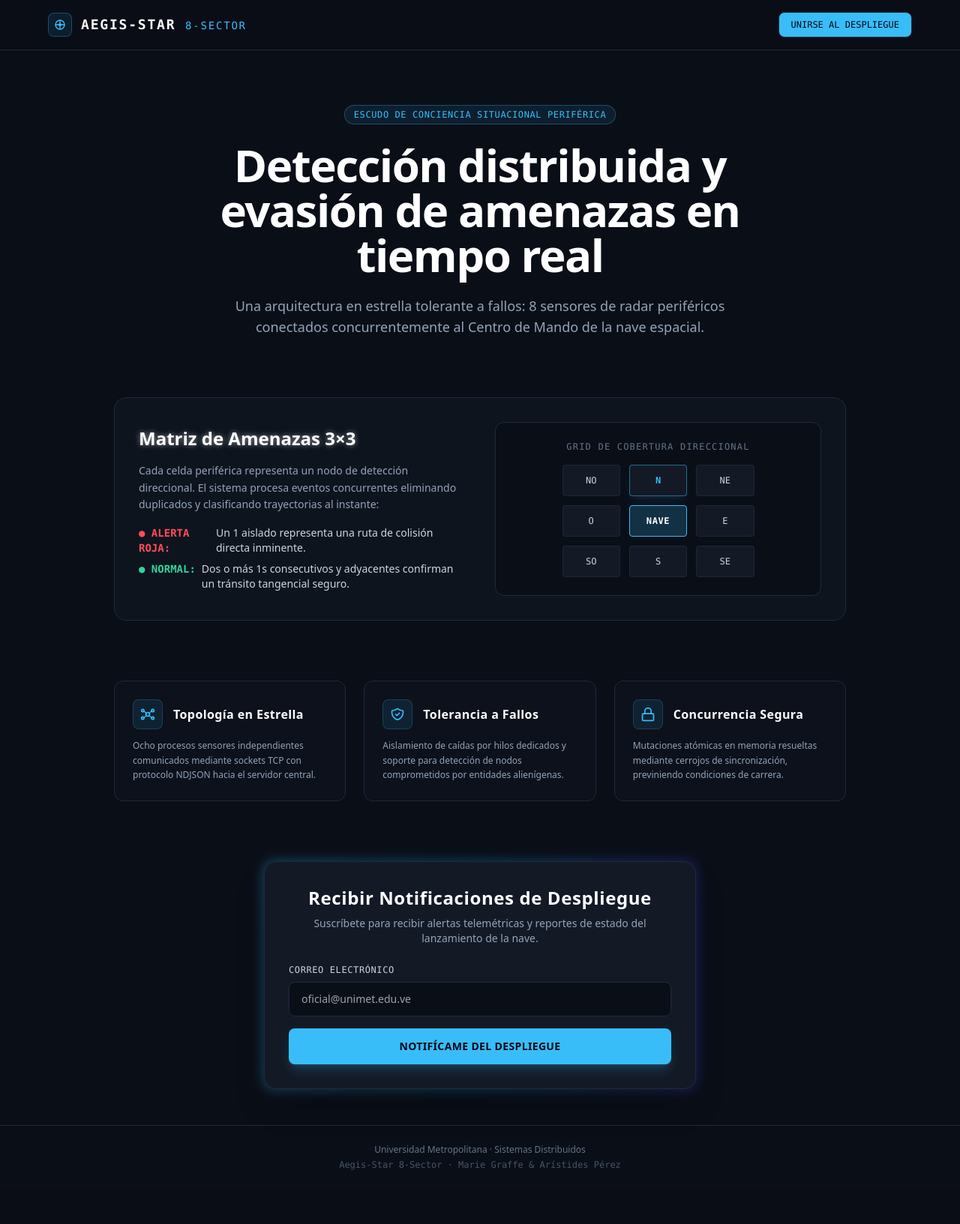
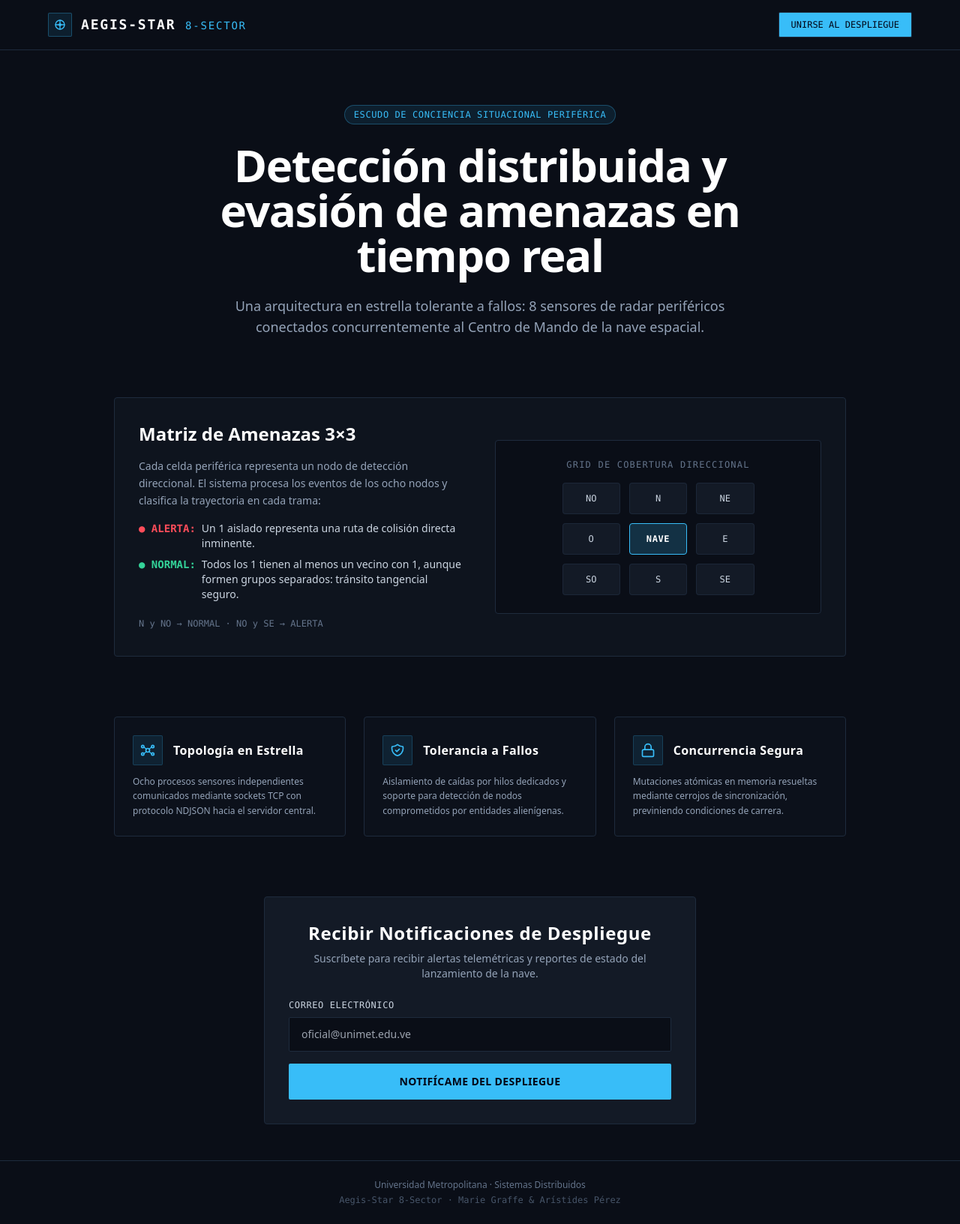
Before and after one commit to Aristides-19/aegis-star, a FastAPI app: page / in a window 1280 px wide. Shown: the whole page at 75% size. Before the commit the page ends 1561 px from the top, so only its background shows below. Run offline with FastAPI, Linux system fonts and the light colour scheme; some libraries are stand-ins or nearby versions.

Commit message:
fix(web): restore the cleaned landing the merge reverted
The old branch that came back with the merge carried Marie's first version of
index.html, so the neon glow, the rounded corners, the highlighted N cell and
ALERTA ROJA returned, and the two example rows were dropped.

Restored from 866a2a7 and re-checked: no glow, round corners only on the
badge, eight identical sector cells, ALERTA on its own, examples present.

```diff
--- a/web/templates/index.html
+++ b/web/templates/index.html
@@ -48,14 +48,13 @@
 <body class="bg-spaceBg text-slate-200 font-sans min-h-screen flex flex-col justify-between selection:bg-accentCyan selection:text-black">
 
   <!-- BARRA DE NAVEGACIÓN -->
-  <header class="border-b border-spaceBorder bg-spaceBg/90 backdrop-blur sticky top-0 z-50 px-4 sm:px-6 py-4">
+  <header class="border-b border-spaceBorder bg-spaceBg sticky top-0 z-50 px-4 sm:px-6 py-4">
     <div class="max-w-6xl mx-auto flex items-center justify-between gap-2">
 
-      <!-- Título de la marca con ícono de radar animado -->
+      <!-- Título de la marca con ícono de radar -->
       <div class="flex items-center space-x-3">
-        <div class="relative flex items-center justify-center w-8 h-8 rounded-lg bg-accentCyan/10 border border-accentCyan/30 text-accentCyan flex-shrink-0">
-          <span class="animate-ping absolute inline-flex h-full w-full rounded-lg bg-accentCyan opacity-25"></span>
-          <svg class="w-4 h-4 text-accentCyan relative z-10" fill="none" stroke="currentColor" viewBox="0 0 24 24">
+        <div class="flex items-center justify-center w-8 h-8 rounded-sm bg-accentCyan/10 border border-accentCyan/30 text-accentCyan flex-shrink-0">
+          <svg class="w-4 h-4 text-accentCyan" fill="none" stroke="currentColor" viewBox="0 0 24 24">
             <circle cx="12" cy="12" r="9" stroke-width="2"></circle>
             <path stroke-linecap="round" stroke-linejoin="round" stroke-width="2" d="M12 3v18m9-9H3"></path>
             <circle cx="12" cy="12" r="2.5" fill="currentColor"></circle>
@@ -67,7 +66,7 @@
         </span>
       </div>
 
-      <a href="#registro" class="text-xs font-mono px-3 sm:px-4 py-2 bg-accentCyan hover:bg-spaceBorder hover:text-accentCyan border border-spaceBorder text-slate-950 rounded-lg transition-all duration-300 whitespace-nowrap">
+      <a href="#registro" class="text-xs font-mono px-3 sm:px-4 py-2 bg-accentCyan hover:bg-spaceBorder hover:text-accentCyan border border-spaceBorder text-slate-950 rounded-sm transition-all duration-300 whitespace-nowrap">
         UNIRSE AL DESPLIEGUE
       </a>
     </div>
@@ -89,32 +88,35 @@
     </section>
 
     <!-- CAPACIDADES VISUALES Y MATRIZ 3x3 -->
-    <section class="grid grid-cols-1 md:grid-cols-2 gap-10 items-center bg-spacePanel/50 border border-spaceBorder p-8 rounded-2xl">
+    <section class="grid grid-cols-1 md:grid-cols-2 gap-10 items-center bg-spacePanel/50 border border-spaceBorder p-8 rounded">
       <div class="space-y-4">
-        <h2 class="text-2xl font-bold text-white flex items-center gap-2 [text-shadow:0_0_6px_rgba(255,255,255,0.4),0_0_12px_rgba(255,255,255,0.2)]">
+        <h2 class="text-2xl font-bold text-white flex items-center gap-2">
           Matriz de Amenazas 3×3
         </h2>
         <p class="text-sm text-slate-400 leading-relaxed">
-          Cada celda periférica representa un nodo de detección direccional. El sistema procesa eventos concurrentes eliminando duplicados y clasificando trayectorias al instante:
+          Cada celda periférica representa un nodo de detección direccional. El sistema procesa los eventos de los ocho nodos y clasifica la trayectoria en cada trama:
         </p>
         <ul class="space-y-2 text-sm">
           <li class="flex items-start gap-2">
-            <span class="text-alertRed font-bold font-mono"><span class="whitespace-nowrap">● ALERTA</span> ROJA:</span>
+            <span class="text-alertRed font-bold font-mono whitespace-nowrap">● ALERTA:</span>
             <span class="text-slate-300">Un 1 aislado representa una ruta de colisión directa inminente.</span>
           </li>
           <li class="flex items-start gap-2">
             <span class="text-emerald-400 font-bold font-mono whitespace-nowrap">● NORMAL:</span>
-            <span class="text-slate-300">Dos o más 1s consecutivos y adyacentes confirman un tránsito tangencial seguro.</span>
+            <span class="text-slate-300">Todos los 1 tienen al menos un vecino con 1, aunque formen grupos separados: tránsito tangencial seguro.</span>
           </li>
         </ul>
+        <p class="text-xs text-slate-500 font-mono leading-relaxed pt-1">
+          N y NO → NORMAL · NO y SE → ALERTA
+        </p>
       </div>
 
       <!-- Representación visual de la Rejilla del Radar -->
-      <div class="bg-spaceBg border border-spaceBorder p-6 rounded-xl flex flex-col items-center">
+      <div class="bg-spaceBg border border-spaceBorder p-6 rounded flex flex-col items-center">
         <div class="text-xs font-mono text-slate-500 mb-4 tracking-widest uppercase">Grid de Cobertura Direccional</div>
         <div class="grid grid-cols-3 gap-3 w-64 text-center font-mono">
           <div class="bg-spacePanel border border-spaceBorder/80 p-3 rounded text-xs text-slate-300">NO</div>
-          <div class="bg-spacePanel border border-accentCyan/50 text-accentCyan p-3 rounded text-xs font-bold shadow-lg shadow-accentCyan/10">N</div>
+          <div class="bg-spacePanel border border-spaceBorder/80 p-3 rounded text-xs text-slate-300">N</div>
           <div class="bg-spacePanel border border-spaceBorder/80 p-3 rounded text-xs text-slate-300">NE</div>
 
           <div class="bg-spacePanel border border-spaceBorder/80 p-3 rounded text-xs text-slate-300">O</div>
@@ -132,9 +134,9 @@
     <section class="grid grid-cols-1 md:grid-cols-3 gap-6">
 
       <!-- Topología en Estrella -->
-      <div class="bg-spacePanel/30 border border-spaceBorder p-6 rounded-xl space-y-3">
+      <div class="bg-spacePanel/30 border border-spaceBorder p-6 rounded space-y-3">
         <div class="flex items-center gap-3.5">
-          <div class="w-10 h-10 rounded-lg bg-accentCyan/10 border border-accentCyan/20 flex items-center justify-center text-accentCyan flex-shrink-0">
+          <div class="w-10 h-10 rounded-sm bg-accentCyan/10 border border-accentCyan/20 flex items-center justify-center text-accentCyan flex-shrink-0">
             <svg class="w-5 h-5" fill="none" stroke="currentColor" viewBox="0 0 24 24">
               <circle cx="12" cy="12" r="3" stroke-width="2"></circle>
               <circle cx="4" cy="6" r="2" stroke-width="2"></circle>
@@ -152,9 +154,9 @@
       </div>
 
       <!-- Tolerancia a Fallos -->
-      <div class="bg-spacePanel/30 border border-spaceBorder p-6 rounded-xl space-y-3">
+      <div class="bg-spacePanel/30 border border-spaceBorder p-6 rounded space-y-3">
         <div class="flex items-center gap-3.5">
-          <div class="w-10 h-10 rounded-lg bg-accentCyan/10 border border-accentCyan/20 flex items-center justify-center text-accentCyan flex-shrink-0">
+          <div class="w-10 h-10 rounded-sm bg-accentCyan/10 border border-accentCyan/20 flex items-center justify-center text-accentCyan flex-shrink-0">
             <svg class="w-5 h-5" fill="none" stroke="currentColor" viewBox="0 0 24 24">
               <path stroke-linecap="round" stroke-linejoin="round" stroke-width="2" d="M9 12l2 2 4-4m5.618-4.016A11.955 11.955 0 0112 2.944a11.955 11.955 0 01-8.618 3.04A12.02 12.02 0 003 9c0 5.591 3.824 10.29 9 11.622 5.176-1.332 9-6.03 9-11.622 0-1.042-.133-2.052-.382-3.016z"></path>
             </svg>
@@ -167,9 +169,9 @@
       </div>
 
       <!-- Concurrencia Segura -->
-      <div class="bg-spacePanel/30 border border-spaceBorder p-6 rounded-xl space-y-3">
+      <div class="bg-spacePanel/30 border border-spaceBorder p-6 rounded space-y-3">
         <div class="flex items-center gap-3.5">
-          <div class="w-10 h-10 rounded-lg bg-accentCyan/10 border border-accentCyan/20 flex items-center justify-center text-accentCyan flex-shrink-0">
+          <div class="w-10 h-10 rounded-sm bg-accentCyan/10 border border-accentCyan/20 flex items-center justify-center text-accentCyan flex-shrink-0">
             <svg class="w-5 h-5" fill="none" stroke="currentColor" viewBox="0 0 24 24">
               <rect x="3" y="11" width="18" height="11" rx="2" ry="2" stroke-width="2"></rect>
               <path stroke-linecap="round" stroke-linejoin="round" stroke-width="2" d="M7 11V7a5 5 0 0110 0v4"></path>
@@ -186,11 +188,8 @@
     <!-- FORMULARIO DE REGISTRO / CTA -->
     <div id="registro" class="relative max-w-xl mx-auto">
 
-      <!-- Efecto de resplandor gradiente detrás del panel -->
-      <div class="absolute -inset-0.5 bg-gradient-to-r from-accentCyan via-sky-500 to-indigo-600 rounded-2xl blur opacity-30"></div>
-
       <!-- Panel de registro -->
-      <section class="relative bg-spacePanel border border-spaceBorder p-8 rounded-2xl text-center space-y-6 shadow-2xl">
+      <section class="bg-spacePanel border border-spaceBorder p-8 rounded text-center space-y-6">
         <div class="space-y-2">
           <h2 class="text-2xl font-bold text-white tracking-wide">Recibir Notificaciones de Despliegue</h2>
           <p class="text-sm text-slate-400">
@@ -209,7 +208,7 @@
               required
               placeholder="oficial@unimet.edu.ve"
               autocomplete="email"
-              class="w-full bg-spaceBg border border-spaceBorder focus:border-accentCyan focus:ring-1 focus:ring-accentCyan text-white px-4 py-3 rounded-lg text-sm outline-none transition-all"
+              class="w-full bg-spaceBg border border-spaceBorder focus:border-accentCyan focus:ring-1 focus:ring-accentCyan text-white px-4 py-3 rounded-sm text-sm outline-none transition-all"
             >
           </div>
 
@@ -217,7 +216,7 @@
           <button
             type="submit"
             id="cta-button"
-            class="relative overflow-hidden w-full bg-accentCyan hover:bg-sky-400 text-slate-950 font-bold py-3.5 rounded-lg text-sm tracking-wide transition-colors duration-300 cursor-pointer shadow-lg shadow-accentCyan/20"
+            class="relative overflow-hidden w-full bg-accentCyan hover:bg-sky-400 text-slate-950 font-bold py-3.5 rounded-sm text-sm tracking-wide transition-colors duration-300 cursor-pointer"
           >
             <span class="relative z-10 pointer-events-none">NOTIFÍCAME DEL DESPLIEGUE</span>
           </button>
@@ -225,7 +224,7 @@
 
         <!-- Mensaje de error renderizado por Jinja2 si falla Pydantic -->
         {% if message %}
-        <div role="alert" class="p-3 bg-alertRed/10 border border-alertRed/30 text-alertRed text-xs rounded-lg font-mono">
+        <div role="alert" class="p-3 bg-alertRed/10 border border-alertRed/30 text-alertRed text-xs rounded-sm font-mono">
           {{ message }}
         </div>
         {% endif %}
```
